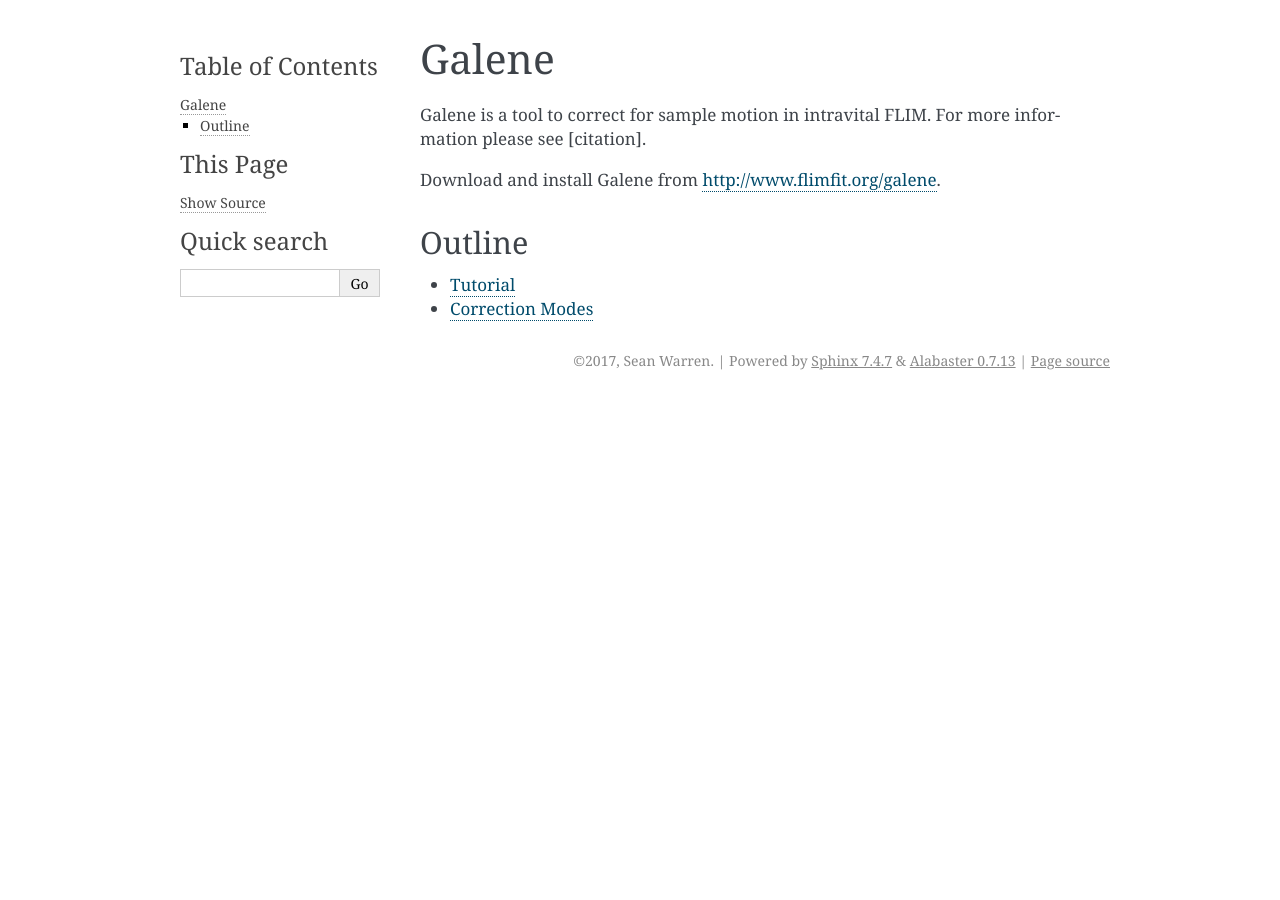
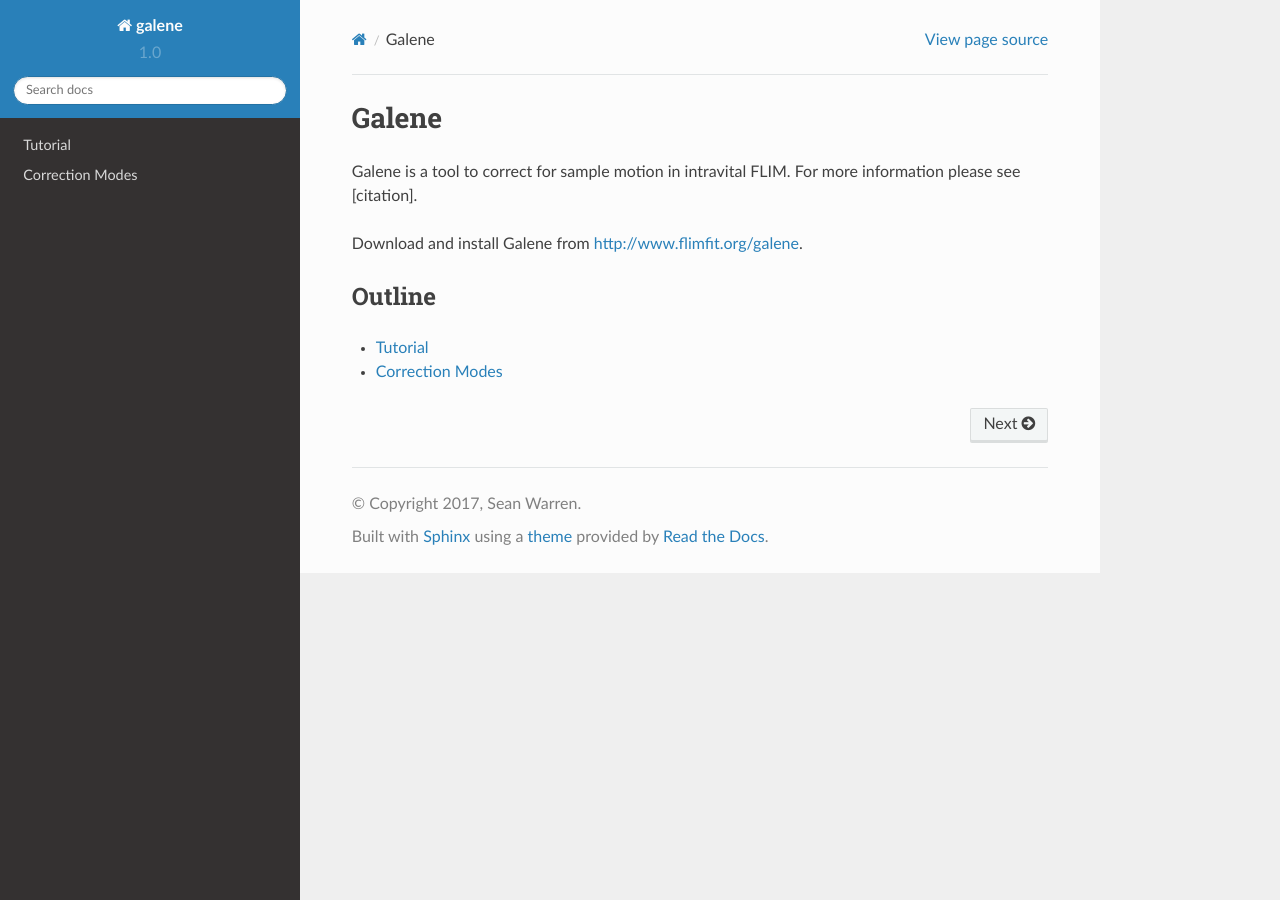
Before and after one commit to seanwarren/galene-documentation, a Sphinx documentation site: the page built from source/index.rst, in a window 1280 px wide. Built offline with Sphinx 7.4.7 and the Read the Docs theme 2.0.0, drawn with Linux system fonts in a browser that asks for light colours.

Commit message:
Apply RTD theme when self hosting

```diff
--- a/source/conf.py
+++ b/source/conf.py
@@ -15,7 +15,7 @@
 import sys
 import os
 import shlex
-#import sphinx_rtd_theme
+import sphinx_rtd_theme
 
 # If extensions (or modules to document with autodoc) are in another directory,
 # add these directories to sys.path here. If the directory is relative to the
@@ -112,7 +112,7 @@ todo_include_todos = True
 
 # The theme to use for HTML and HTML Help pages.  See the documentation for
 # a list of builtin themes.
-#html_theme = 'alabaster'
+html_theme = 'sphinx_rtd_theme'
 
 # Theme options are theme-specific and customize the look and feel of a theme
 # further.  For a list of options available for each theme, see the
```
